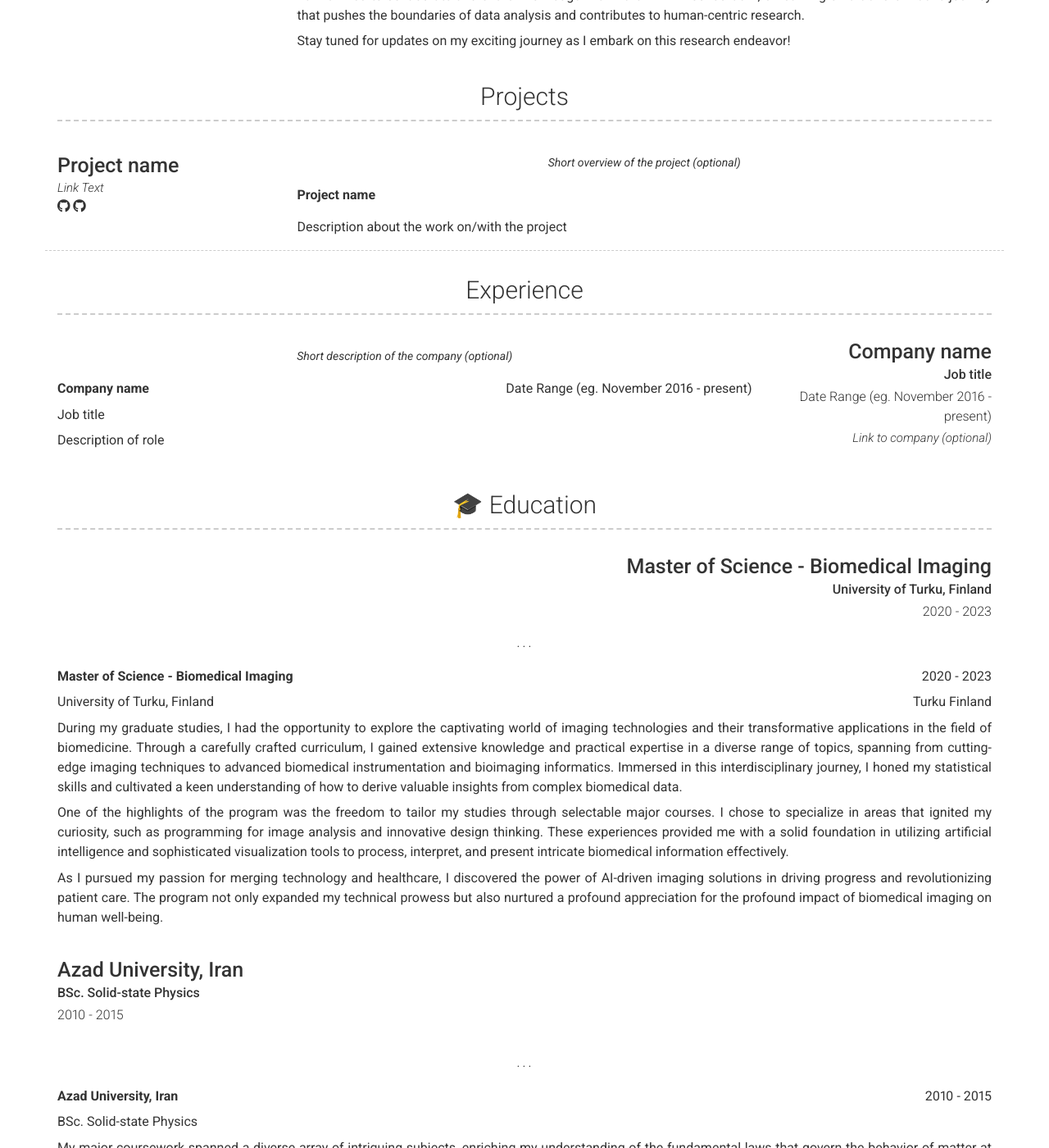
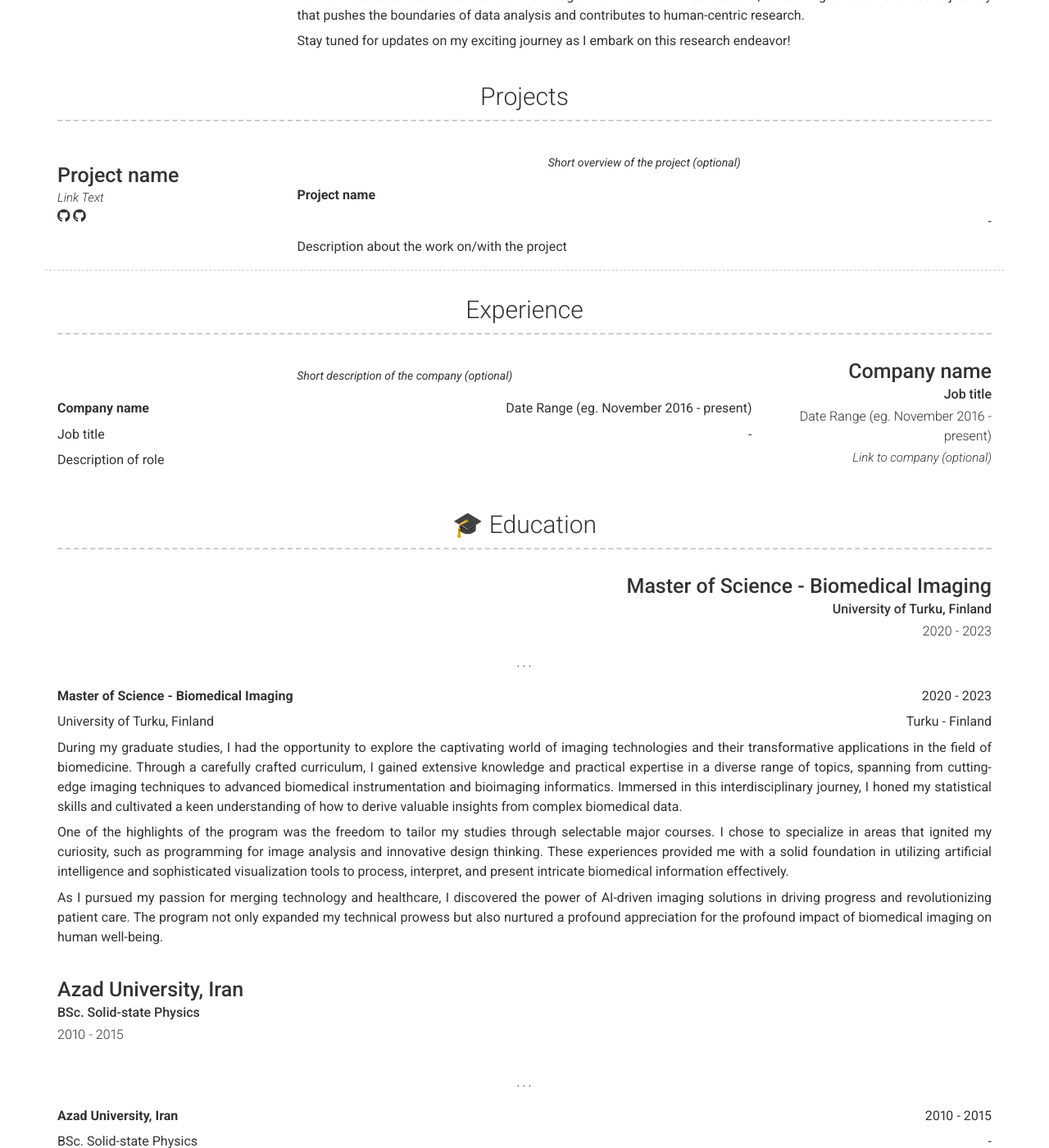
Before and after one commit to aminrezaei-img/CV, a Jekyll site: the page built from index.md, in a window 1280 px wide and 1400 px high, scrolled down 932 px. Shown: the whole window at 82% size. Built offline with Jekyll 4.4.1, drawn with Linux system fonts in a browser that asks for light colours; nearby versions of some CDN libraries.

Commit message:
Update section-list.html

```diff
--- a/_includes/section-list.html
+++ b/_includes/section-list.html
@@ -29,7 +29,7 @@
       </div>
       <div style="display: flex; justify-content: space-between;">
         <p>{{ item.sub_title }}</p>
-        <p>{{ item.city }} {{ item.country }}</p>
+        <p>{{ item.city }} - {{ item.country }}</p>
       </div>
       {{ item.description | strip | markdownify }}
     </div>
```
